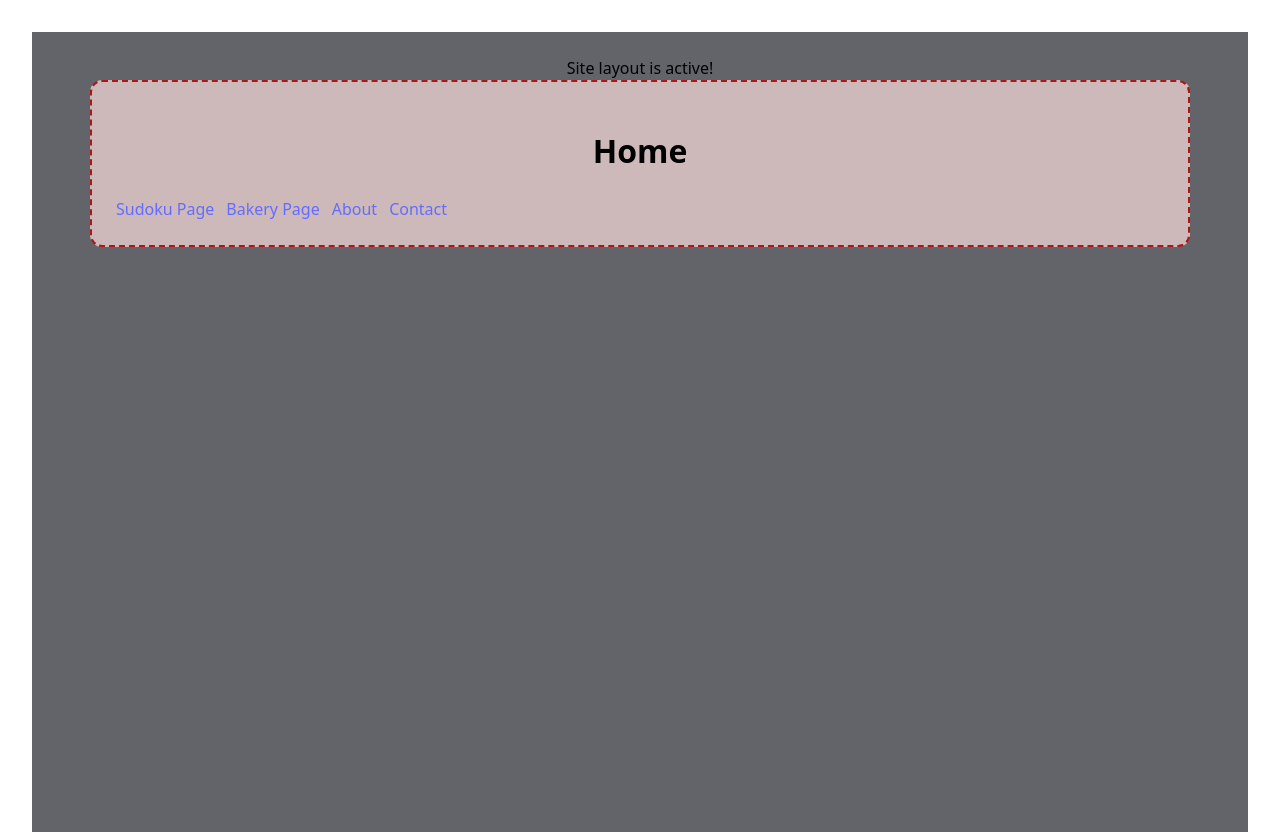
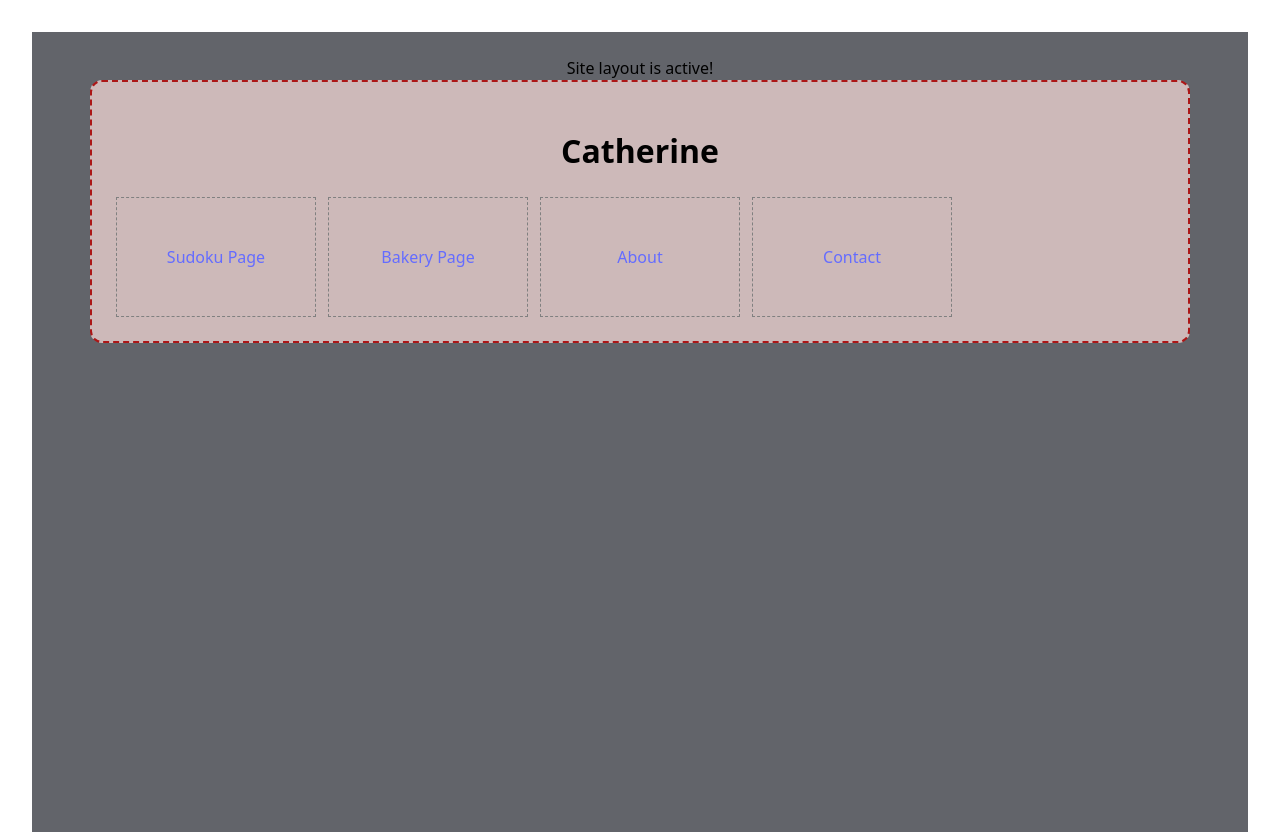
Before and after one commit to CoRine65/Portfolio_website, a React (Vite) app: page / in a window 1280 px wide. Built offline with nearby package versions, Linux system fonts and the light colour scheme.

Commit message:
feat: landing page scaffold: divs

```diff
--- a/src/pages/Home.jsx
+++ b/src/pages/Home.jsx
@@ -1,14 +1,29 @@
 import { Link } from "react-router-dom";
+const cardStyle = {
+  width: "200px",
+  height: "120px",
+  border: "1px dashed gray",
+  display: "flex",
+  alignItems: "center",
+  justifyContent: "center",
+};
+
 
 export default function Home() {
   return (
     <div>
-      <h1>Home</h1>
+      <h1>Catherine</h1>
       <nav style={{ display: "flex", gap: "12px" }}>
-        <Link to="/projects/sudoku">Sudoku Page</Link>
-        <Link to="/projects/bakery">Bakery Page</Link>
-        <Link to="/about">About</Link>
-        <Link to="/contact">Contact</Link>
+
+
+        <div style={cardStyle}><Link to="/projects/sudoku">Sudoku Page</Link></div>
+        <div style={cardStyle}><Link to="/projects/bakery">Bakery Page</Link></div>
+        <div style={cardStyle}><Link to="/about">About</Link></div>
+        <div style={cardStyle}><Link to="/contact">Contact</Link></div>
+
+
+
+
       </nav>
 
     </div>
```
